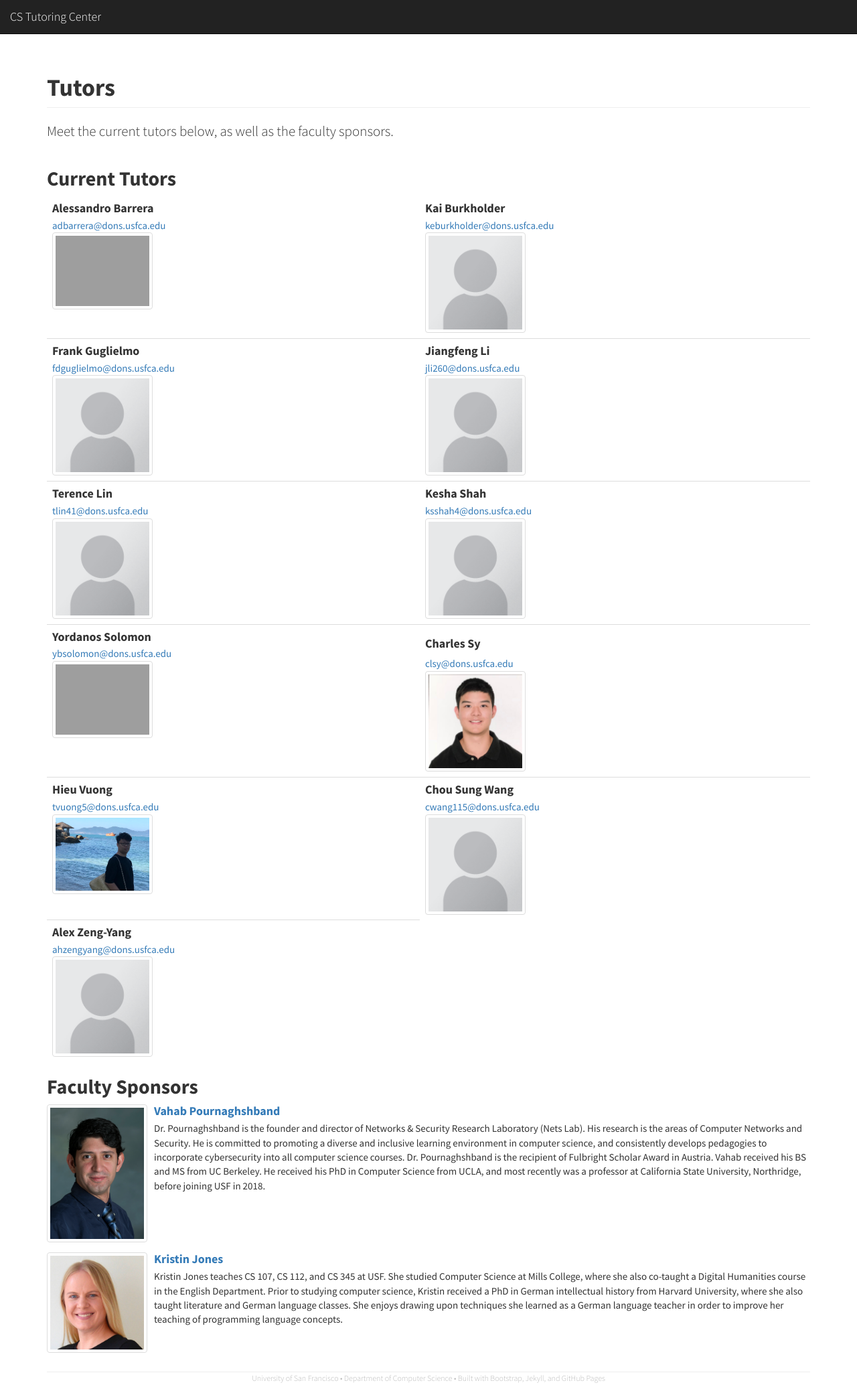
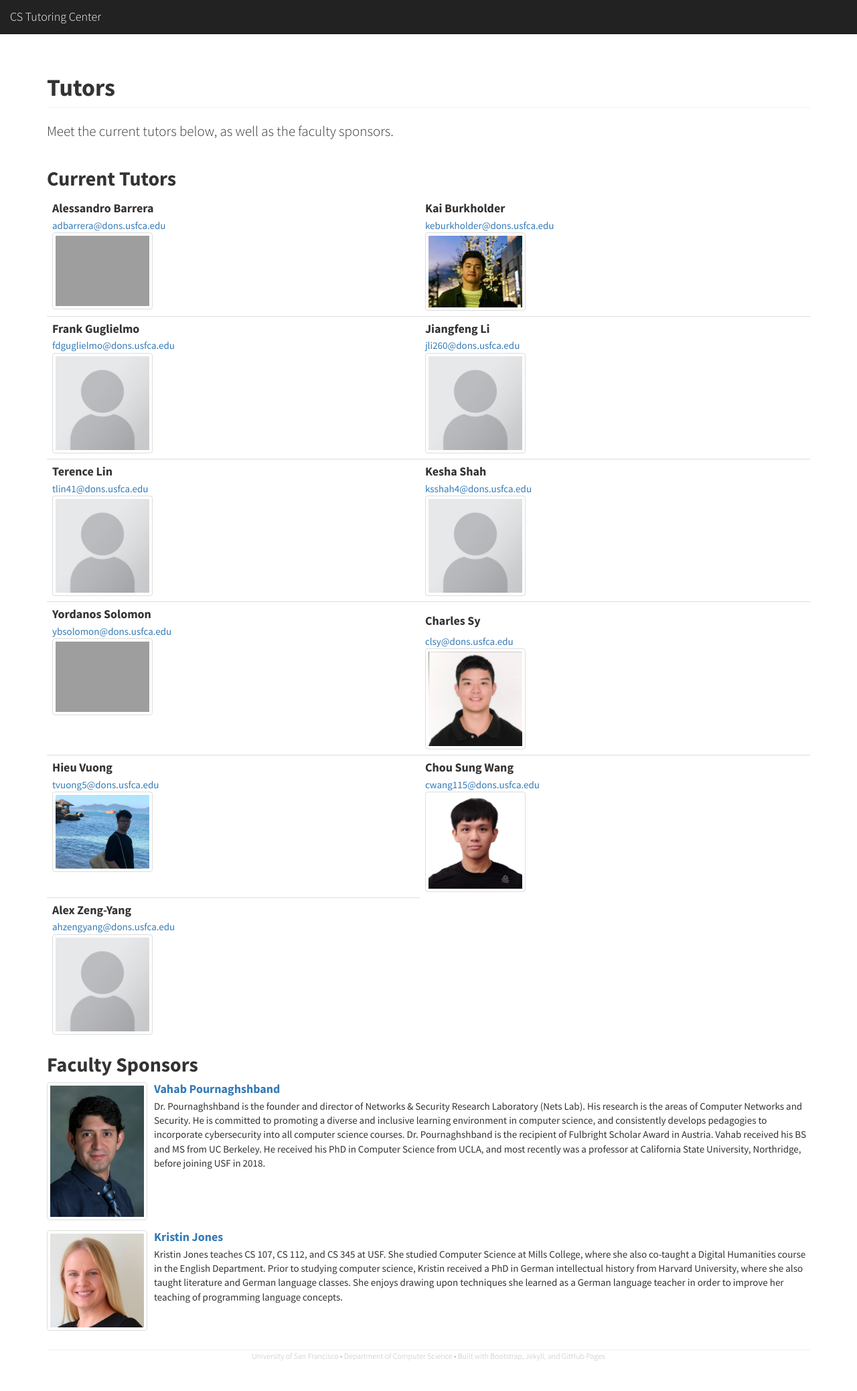
Before and after one commit to CSTutors/CSTutors.github.io, a Jekyll site: the page built from tutors/index.html, in a window 1280 px wide. Shown: the whole page at 67% size. Built offline with Jekyll 4.4.1, drawn with Linux system fonts in a browser that asks for light colours; nearby versions of some CDN libraries; after the commit the page ends 2043 px from its top, so only the background shows below that.

Commit message:
Updated tutors images

```diff
--- a/tutors/index.html
+++ b/tutors/index.html
@@ -23,7 +23,7 @@ lead: 'Meet the current tutors below, as well as the faculty sponsors.'
         <a class="pull-left" href="#">
           <a href="mailto:keburkholder@dons.usfca.edu">keburkholder@dons.usfca.edu</a>
           <img class="media-object img-thumbnail" width="150"
-            src="{{ site.url }}/img/placeholder.png">
+            src="{{ site.url }}/img/Kai_Burkholder.jpeg">
         </a>
       </td>
     </tr>
@@ -94,7 +94,7 @@ lead: 'Meet the current tutors below, as well as the faculty sponsors.'
         <a class="pull-left" href="#">
           <a href="mailto:cwang115@dons.usfca.edu">cwang115@dons.usfca.edu</a>
           <img class="media-object img-thumbnail" width="150"
-            src="{{ site.url }}/img/placeholder.png">
+            src="{{ site.url }}/img/Chou_Sung_Wang.jpg">
         </a>
       </td>
     </tr>
```
Also changed, not shown: img/Chou_Sung_Wang.jpg (added), img/Kai_Burkholder.jpeg (added).
